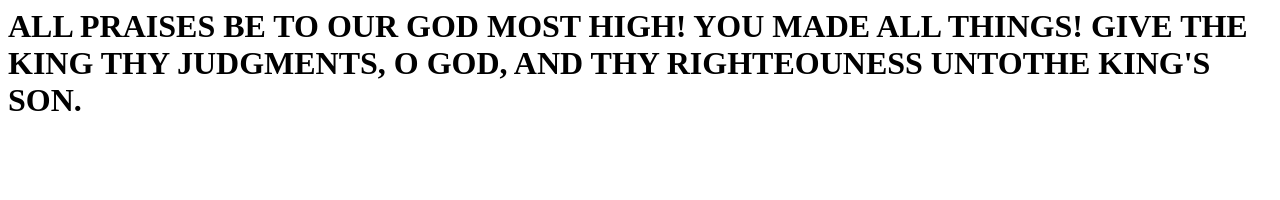
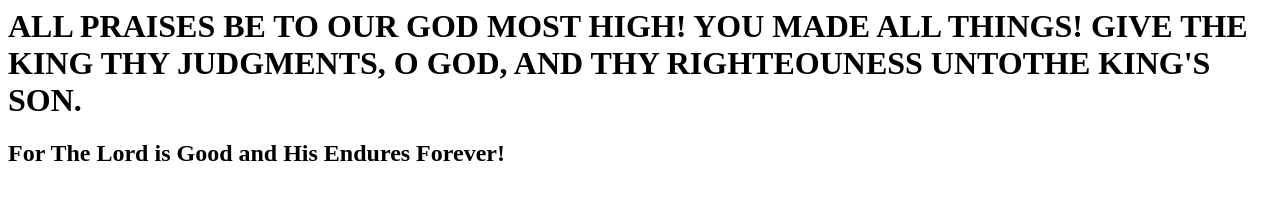
Before and after one commit to abate2283/MICROSYSTEM, a plain HTML site: page index.html in a window 1280 px wide. Drawn offline with Linux system fonts and the light colour scheme.

Commit message:
Introduced a bug

```diff
--- a/index.html
+++ b/index.html
@@ -1,5 +1,6 @@
 <html>
 <body>
 <h1>ALL PRAISES BE TO OUR GOD MOST HIGH! YOU MADE ALL THINGS! GIVE THE KING THY JUDGMENTS, O GOD, AND THY RIGHTEOUNESS UNTOTHE KING'S SON.</h1>
+<h2>For The Lord is Good and His Endures Forever!</h2>
 </body>
 </html>
```
